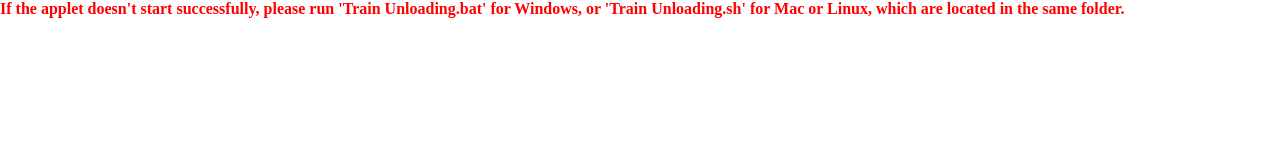
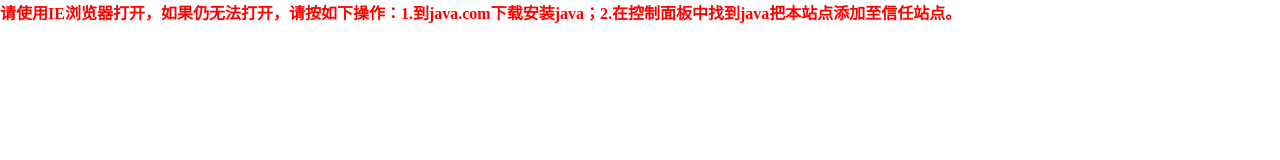
Before and after one commit to volcanodsc/volcanodsc.github.io, a plain HTML site: page index.html in a window 1280 px wide. Drawn offline with Linux system fonts and the light colour scheme.

Commit message:
Update index.html

```diff
--- a/index.html
+++ b/index.html
@@ -4,12 +4,12 @@
 		<meta http-equiv="content-type" content="text/html;charset=UTF-8" />
 		<meta http-equiv="pragma" content="no-cache" />
 		<meta http-equiv="expires" content="0" />
-		<title>Train Unloading - Simulation</title>
+		<title> 锡乌工业站</title>
 	<style type="text/css">
 	body, html, object, embed, applet { margin:0; padding:0; border:0; }
 	</style></head>
 	<body onLoad="resize();">
-	<p style="color:red; font-weight:bold;">If the applet doesn't start successfully, please run 'Train Unloading.bat' for Windows, or 'Train Unloading.sh' for Mac or Linux, which are located in the same folder.</p>
+	<p style="color:red; font-weight:bold;">请使用IE浏览器打开，如果仍无法打开，请按如下操作：1.到java.com下载安装java；2.在控制面板中找到java把本站点添加至信任站点。</p>
 		<script language="javascript">
 <!--
 			var winWidth;
```
